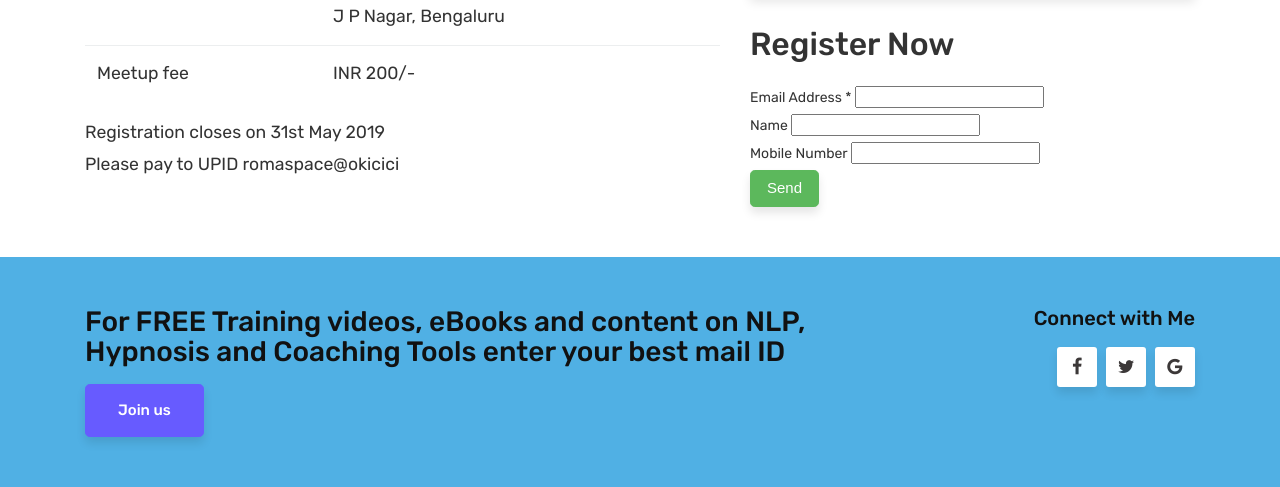
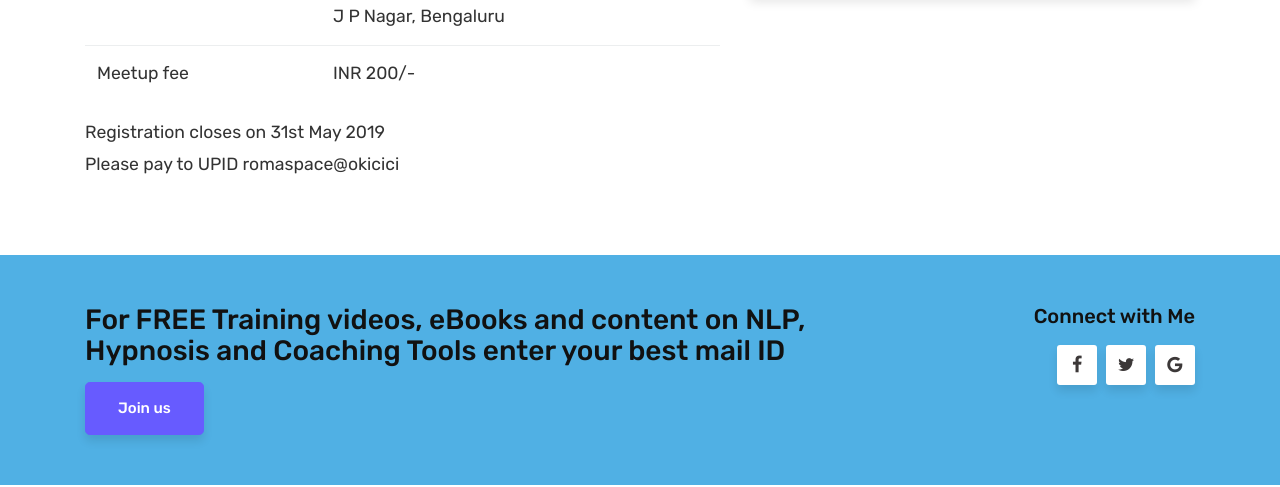
Before and after one commit to mayanks/mindlab, a Jekyll site: the page built from meetup.html, in a window 1280 px wide and 949 px high, cut to the strip 462-949 px from the top of the window. Built offline with Jekyll 4.4.1, drawn with Linux system fonts in a browser that asks for light colours; comment, search, counter and statistics services are not loaded.

Commit message:
removed meetup

```diff
--- a/meetup.html
+++ b/meetup.html
@@ -34,41 +34,5 @@
 
         <iframe style="margin-bottom:20px" width="460" height="258" src="https://youtube.com/embed/zrzP5OicQzI" frameborder="0" allow="" allowfullscreen></iframe>
 
-        <!-- Begin Mailchimp Signup Form -->
-        <link href="//cdn-images.mailchimp.com/embedcode/classic-10_7.css" rel="stylesheet" type="text/css">
-        <style type="text/css">
-            #mc_embed_signup{background:#fff; clear:left; font:14px Helvetica,Arial,sans-serif; }
-            /* Add your own Mailchimp form style overrides in your site stylesheet or in this style block.
-            We recommend moving this block and the preceding CSS link to the HEAD of your HTML file. */
-        </style>
-        <div id="mc_embed_signup">
-        <form action="https://gmail.us20.list-manage.com/subscribe/post?u=edce52bdbb0e2cea0acb822ee&amp;id=70ee54f11b" method="post" id="mc-embedded-subscribe-form" name="mc-embedded-subscribe-form" class="contact-form validate" target="_blank" novalidate>
-            <div id="mc_embed_signup_scroll">
-            <h2>Register Now</h2>
-        <div class="mc-field-group">
-            <label for="mce-EMAIL">Email Address  <span class="asterisk">*</span>
-        </label>
-            <input type="email" value="" name="EMAIL" class="required email" id="mce-EMAIL">
-        </div>
-        <div class="mc-field-group">
-            <label for="mce-FNAME">Name </label>
-            <input type="text" value="" name="FNAME" class="" id="mce-FNAME">
-        </div>
-        <div class="mc-field-group">
-            <label for="mce-PHONE">Mobile Number</label>
-            <input type="text" value="" name="PHONE" class="" id="mce-PHONE">
-        </div>
-            <div id="mce-responses" class="clear">
-                <div class="response" id="mce-error-response" style="display:none"></div>
-                <div class="response" id="mce-success-response" style="display:none"></div>
-            </div>    <!-- real people should not fill this in and expect good things - do not remove this or risk form bot signups-->
-            <div style="position: absolute; left: -5000px;" aria-hidden="true"><input type="text" name="b_edce52bdbb0e2cea0acb822ee_70ee54f11b" tabindex="-1" value=""></div>
-            <div class="clear"><input type="submit" value="Send" name="subscribe" id="mc-embedded-subscribe-old" class="btn btn-success"></div>
-            </div>
-        </form>
-        </div>
-        <script type='text/javascript' src='//s3.amazonaws.com/downloads.mailchimp.com/js/mc-validate.js'></script><script type='text/javascript'>(function($) {window.fnames = new Array(); window.ftypes = new Array();fnames[0]='EMAIL';ftypes[0]='email';fnames[1]='FNAME';ftypes[1]='text';fnames[2]='LNAME';ftypes[2]='text';fnames[4]='PHONE';ftypes[4]='phone';}(jQuery));var $mcj = jQuery.noConflict(true);</script>
-        <!--End mc_embed_signup-->
-
     </div>
 </div>
```
